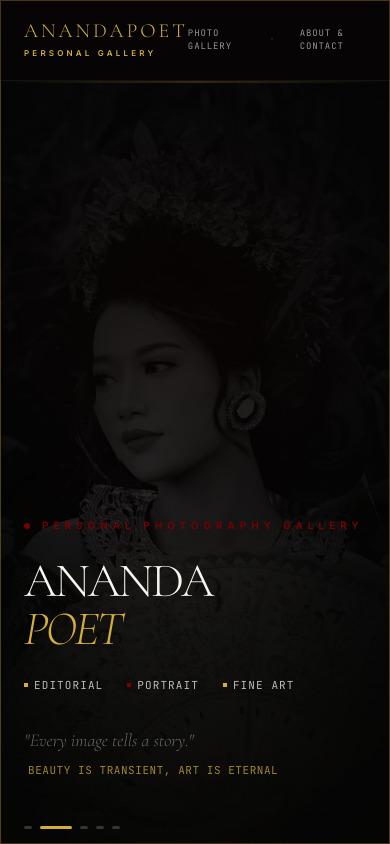
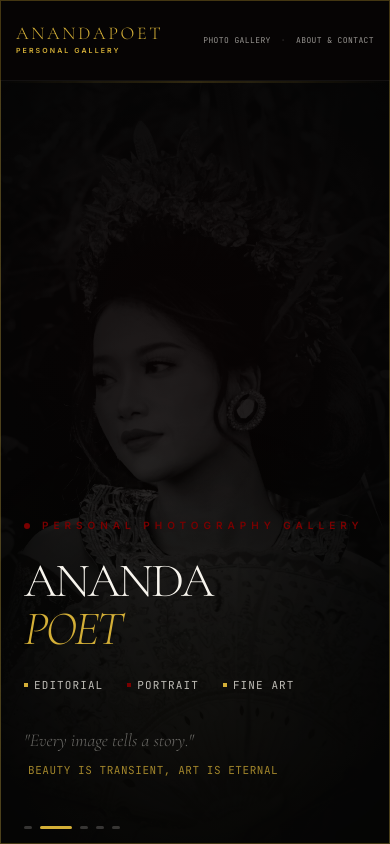
Before and after one commit to ciscoexplains/anandapoet, a React (Vite) app: page / in a window 390 px wide. Shown: the top 844 px of the page. Built offline with nearby package versions, Linux system fonts and the light colour scheme.

Commit message:
Refine navbar alignment on mobile viewports

```diff
--- a/src/App.tsx
+++ b/src/App.tsx
@@ -20,19 +20,19 @@ export default function App() {
 
         {/* Elegant Fixed Header Navbar */}
         <header className="sticky top-0 z-40 bg-[#050505]/95 backdrop-blur-md border-b border-white/5">
-          <div className="max-w-7xl mx-auto px-6 h-20 flex items-center justify-between">
+          <div className="max-w-7xl mx-auto px-4 sm:px-6 md:px-12 h-20 flex items-center justify-between">
             {/* Brand Logo design */}
             <a href="#" className="flex flex-col items-start select-none">
-              <span className="font-serif text-xl sm:text-3xl font-light tracking-[0.15em] text-[#D4AF37] hover:text-[#F8F5EE] transition-all leading-none uppercase">
+              <span className="font-serif text-lg sm:text-2xl md:text-3xl font-light tracking-[0.15em] text-[#D4AF37] hover:text-[#F8F5EE] transition-all leading-none uppercase">
                 ANANDAPOET
               </span>
-              <span className="font-sans text-[8px] sm:text-[10px] tracking-[0.4em] uppercase text-[#D4AF37] font-semibold mt-1.5">
+              <span className="font-sans text-[7px] sm:text-[9px] md:text-[10px] tracking-[0.3em] sm:tracking-[0.4em] uppercase text-[#D4AF37] font-semibold mt-1 sm:mt-1.5">
                 PERSONAL GALLERY
               </span>
             </a>
 
-            {/* Desktop navigation indices */}
-            <nav className="flex items-center gap-6 font-mono text-[9px] uppercase tracking-widest text-[#F8F5EE]/60">
+            {/* Navigation links */}
+            <nav className="flex items-center gap-2.5 sm:gap-4 md:gap-6 font-mono text-[8px] sm:text-[9.5px] uppercase tracking-wider sm:tracking-widest text-[#F8F5EE]/60">
               <a href="#portfolio-gallery-section" className="hover:text-[#D4AF37] transition-colors">
                 PHOTO GALLERY
               </a>
```
